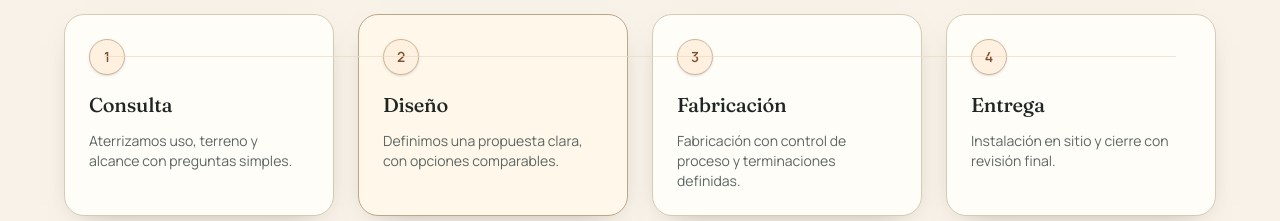
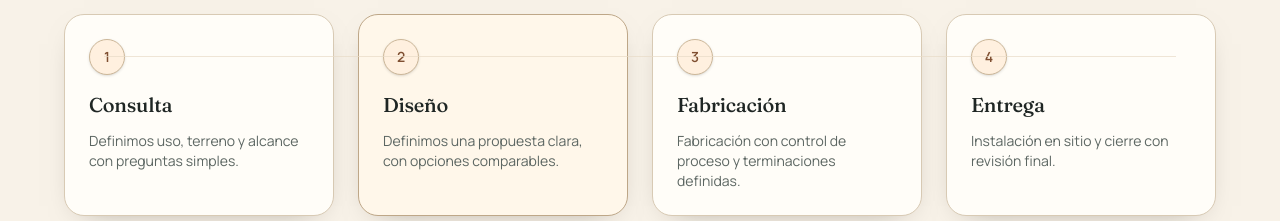
Before and after one commit to Teksi75/huella-mendoza-site, a Next.js app: page / in a window 1280 px wide. Shown: the part 3280-3501 px from the top of the page. Built offline with nearby package versions, Linux system fonts and the light colour scheme.

Commit message:
Home: refine 'Consulta' copy (replace 'Aterrizamos')

```diff
--- a/app/page.tsx
+++ b/app/page.tsx
@@ -12,7 +12,7 @@ const projectModels = [
 ];
 
 const workSteps = [
-  { title: 'Consulta', description: 'Aterrizamos uso, terreno y alcance con preguntas simples.' },
+  { title: 'Consulta', description: 'Definimos uso, terreno y alcance con preguntas simples.' },
   { title: 'Diseño', description: 'Definimos una propuesta clara, con opciones comparables.' },
   { title: 'Fabricación', description: 'Fabricación con control de proceso y terminaciones definidas.' },
   { title: 'Entrega', description: 'Instalación en sitio y cierre con revisión final.' },
```
